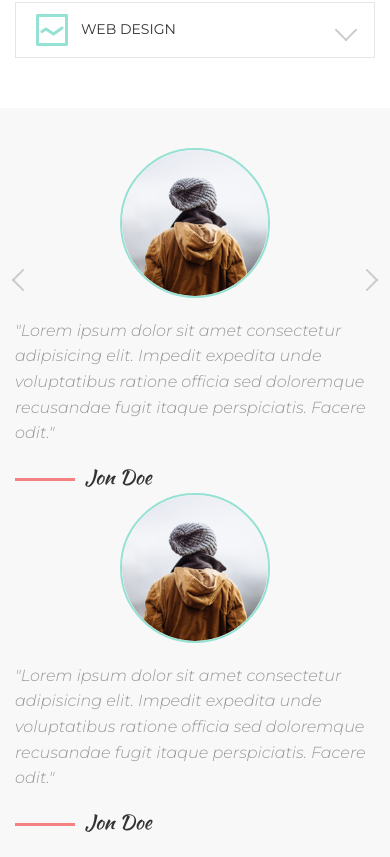
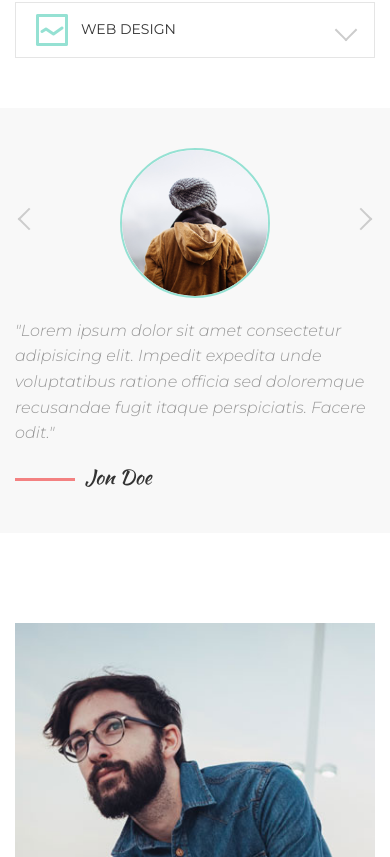
Before and after one commit to Ashymaliev/MogoProject, a plain HTML site: page index.html in a window 390 px wide. Shown: the part 5067-5924 px from the top of the page. Drawn offline with nearby package versions, Linux system fonts and the light colour scheme.

Commit message:
add js for slider

```diff
--- a/assets/css/style.css
+++ b/assets/css/style.css
@@ -674,8 +674,11 @@ hr {
 
 /* reviews */
 .reviews{
+    position: relative;
+}
+
+.reviews .slick-slider {
     padding: 0 110px;
-    position: relative;
 }
 .reviews__item{
     min-height: 210px;
@@ -723,9 +726,14 @@ hr {
     background-color: #f38181;
 }
 
-.reviews__btn{
+.slick-arrow {
+    display: block;
     font-size: 0;
     color: transparent;
+
+    border: 0;
+    background: none;
+    cursor: pointer;
 
     position: absolute;
     top: 50%;
@@ -733,7 +741,11 @@ hr {
     transform: translateY(-50%);
 }
 
-.reviews__btn::after {
+.slick-arrow:focus {
+    outline: 0;
+}
+
+.slick-arrow::after {
     content: "";
     display: block;
     width: 16px;
@@ -743,12 +755,12 @@ hr {
     border-left: 2px solid #ccc;
 }
 
-.reviews__btn--prev {
+.slick-prev {
     left: 0;
     transform: rotate(-45deg);
 }
 
-.reviews__btn--next{
+.slick-next{
     right: 0;
     transform: rotate(135deg);
 }
@@ -1314,7 +1326,8 @@ hr {
     }
 
     /* reviews */
-    .reviews {
+
+    .reviews .slick-slider {
         padding: 0 60px;
     }
     .reviews__photo {
@@ -1540,11 +1553,12 @@ hr {
 
      /* reviews */
 
-     .reviews {
+
+    .reviews .slick-slider {
          padding: 0;
      }
 
-     .reviews__btn {
+     .slick-arrow {
          top: 18%;
      }
 
--- a/index.html
+++ b/index.html
@@ -13,7 +13,7 @@
         rel="stylesheet">
     <link rel="stylesheet" href="https://use.fontawesome.com/releases/v5.7.2/css/all.css" integrity="sha384-
     fnmOCqbTIWILj8LyTjo7mOUStjsKC4pOpQbqyi7RrhN7udi9RwhKkMHpvLbHG95r" crossorigin="anonymous">
-    <link rel="stylesheet" type="text/css" href="https://cdn.jsdelivr.net/npm/slick-carousel@1.8.1/slick/slick.css"/>
+    <link rel="stylesheet" type="text/css" href="https://cdn.jsdelivr.net/npm/slick-carousel@1.8.1/slick/slick.css" />
 
     <title>MoGo</title>
 </head>
@@ -316,10 +316,8 @@
             <div class="container">
 
                 <div class="reviews">
-                    <a href="#" class="reviews__btn reviews__btn--prev">Prev</a>
-                    <a href="#" class="reviews__btn reviews__btn--next">Next</a>
-
                     <div data-slider>
+                        <div>
                             <div class="reviews__item">
                                 <img src="assets/images/avatar.png" alt="" class="reviews__photo">
                                 <div class="reviews__text">"Lorem ipsum dolor sit amet consectetur
@@ -327,13 +325,16 @@
                                     sed doloremque recusandae fugit itaque perspiciatis. Facere odit."</div>
                                 <div class="reviews__author">Jon Doe</div>
                             </div>
+                        </div>
 
+                        <div>
                             <div class="reviews__item">
                                 <img src="assets/images/avatar.png" alt="" class="reviews__photo">
                                 <div class="reviews__text">"Lorem ipsum dolor sit amet consectetur
                                     adipisicing elit. Impedit expedita unde voluptatibus ratione officia
                                     sed doloremque recusandae fugit itaque perspiciatis. Facere odit."</div>
                                 <div class="reviews__author">Jon Doe</div>
+                            </div>
                         </div>
                     </div>
 
@@ -546,9 +547,16 @@
             <div class="container">
 
                 <div class="reviews">
-                    <a href="#" class="reviews__btn reviews__btn--prev">Prev</a>
-                    <a href="#" class="reviews__btn reviews__btn--next">Next</a>
 
+                    <div data-slider>
+                        <div>
+                            <div class="reviews__item">
+                                <img src="assets/images/avatar.png" alt="" class="reviews__photo">
+                                <div class="reviews__text">"Lorem ipsum dolor sit amet consectetur
+                                    adipisicing elit. Impedit expedita unde voluptatibus ratione officia
+                                    sed doloremque recusandae fugit itaque perspiciatis. Facere odit."</div>
+                                <div class="reviews__author">Jon Doe</div>
+                            </div>
 
                             <div class="reviews__item">
                                 <img src="assets/images/avatar.png" alt="" class="reviews__photo">
@@ -556,6 +564,8 @@
                                     adipisicing elit. Impedit expedita unde voluptatibus ratione officia
                                     sed doloremque recusandae fugit itaque perspiciatis. Facere odit."</div>
                                 <div class="reviews__author">Jon Doe</div>
+                            </div>
+                        </div>
                     </div>
                 </div>
             </div>
@@ -857,6 +867,7 @@
     </div>
     <!--/.page -->
 
+    <script src="https://cdnjs.cloudflare.com/ajax/libs/jquery/3.6.0/jquery.min.js" integrity="sha512-894YE6QWD5I59HgZOGReFYm4dnWc1Qt5NtvYSaNcOP+u1T9qYdvdihz0PPSiiqn/+/3e7Jo4EaG7TubfWGUrMQ==" crossorigin="anonymous" referrerpolicy="no-referrer"></script>
     <script src="https://ajax.googleapis.com/ajax/libs/d3js/7.0.0/d3.min.js"></script>
     <script type="text/javascript" src="https://cdn.jsdelivr.net/npm/slick-carousel@1.8.1/slick/slick.min.js"></script>
     <script src="assets/js/app.js"></script>
```
Lines whose indentation alone changed are shown as unchanged.
